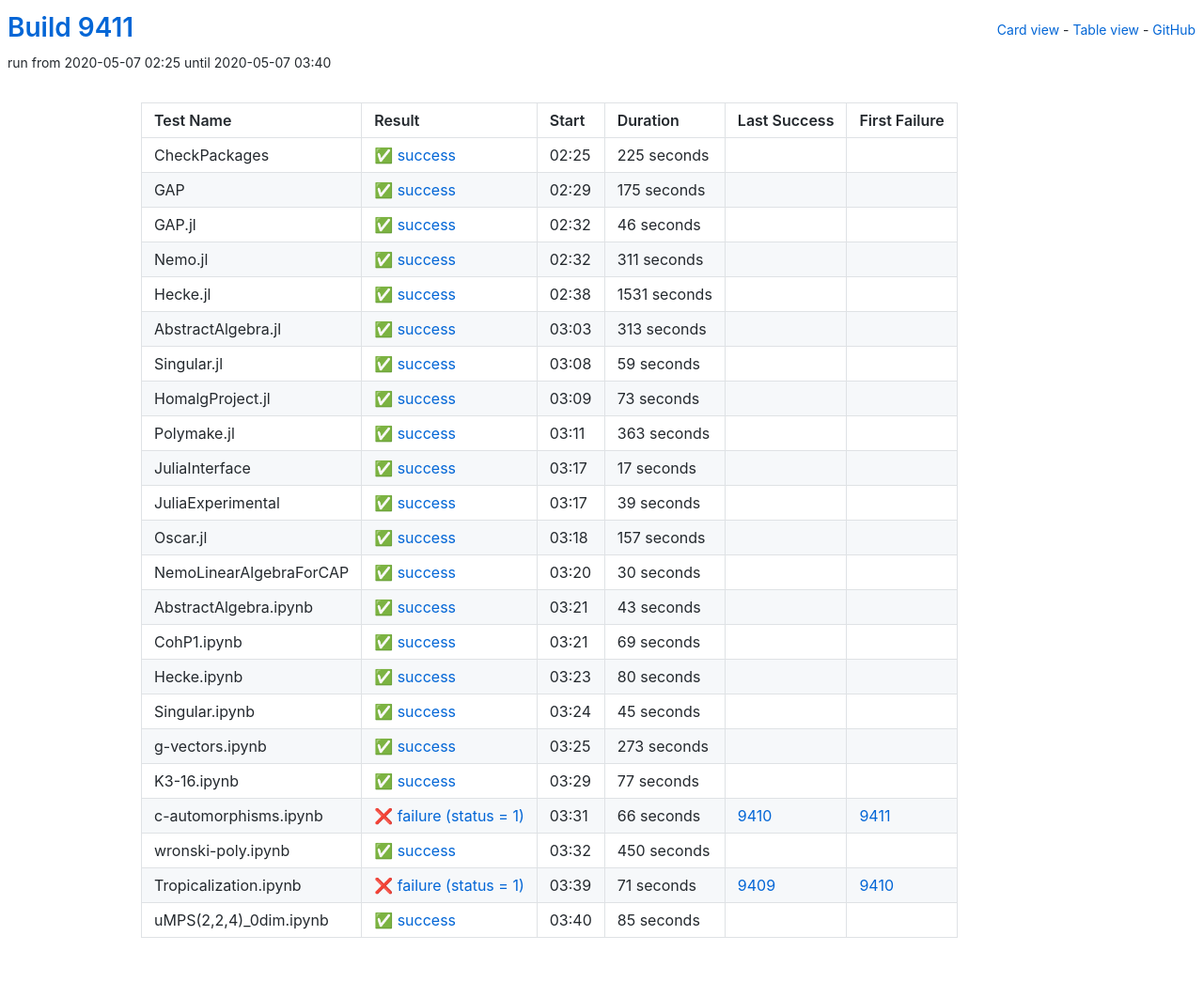
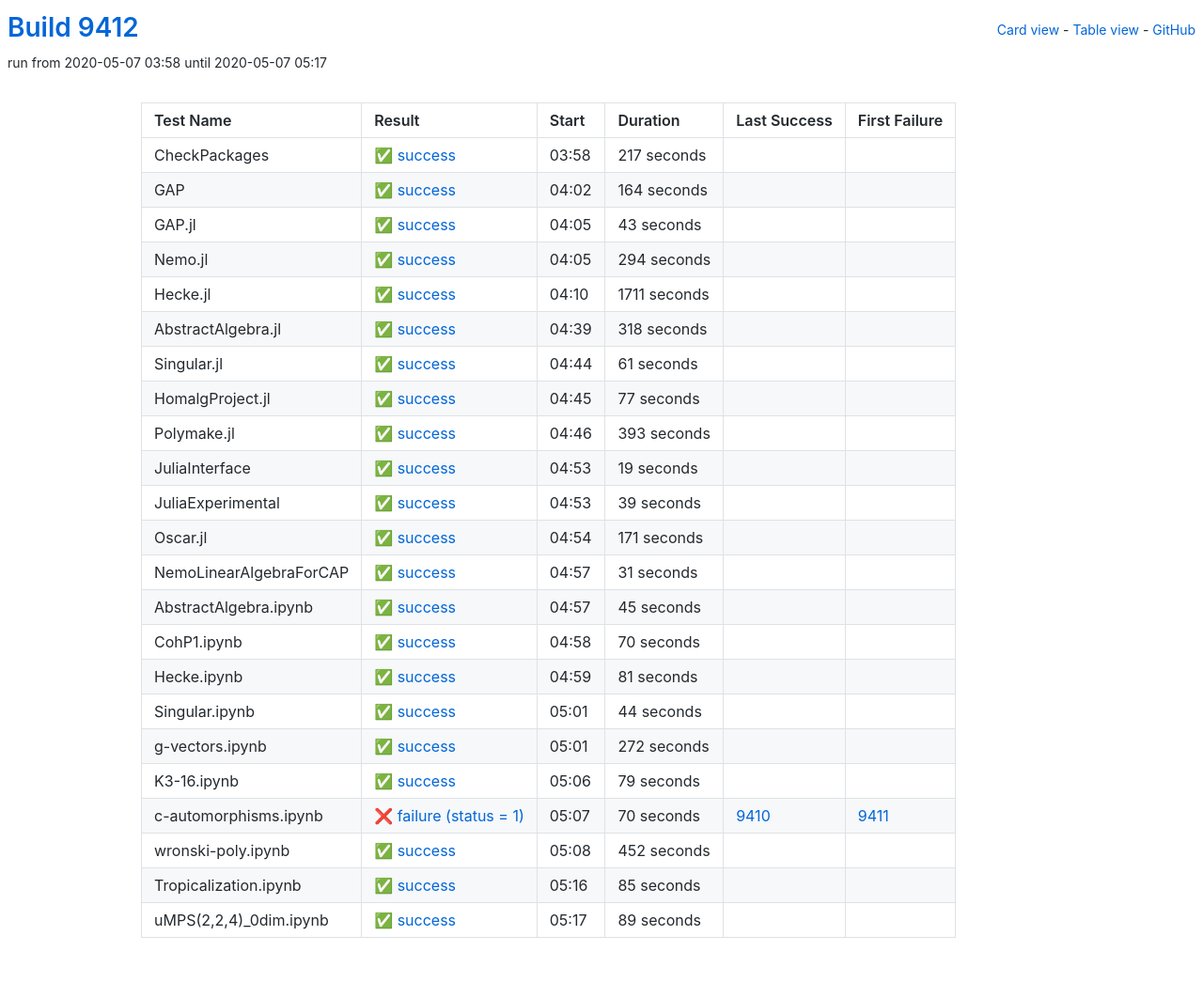
Before and after one commit to oscar-system/oscar-ci-status, a Jekyll site: the page built from table.html, in a window 1280 px wide. Shown: the whole page at 94% size. Built offline with Jekyll 4.4.1, drawn with Linux system fonts in a browser that asks for light colours.

Commit message:
Build 9412

```diff
--- a/_data/ci.yml
+++ b/_data/ci.yml
@@ -1,125 +1,125 @@
-build: 9411
-build_url: https://oscarci.mathematik.uni-kl.de/job/oscar/9411/
+build: 9412
+build_url: https://oscarci.mathematik.uni-kl.de/job/oscar/9412/
 job: oscar
 tests:
-- duration: 225
+- duration: 217
   exitcode: 0
   first_failure: false
   first_failure_url: null
   id: checkpackages
   last_success: false
   last_success_url: null
-  log: https://oscarci.mathematik.uni-kl.de/job/oscar/9411/artifact/logs/build-9411/CheckPackages.log
+  log: https://oscarci.mathematik.uni-kl.de/job/oscar/9412/artifact/logs/build-9412/CheckPackages.log
   name: CheckPackages
-  start: 2020-05-07 02:25
+  start: 2020-05-07 03:58
   status: success
   success: true
-- duration: 175
+- duration: 164
   exitcode: 0
   first_failure: false
   first_failure_url: null
   id: gap
   last_success: false
   last_success_url: null
-  log: https://oscarci.mathematik.uni-kl.de/job/oscar/9411/artifact/logs/build-9411/GAP.log
+  log: https://oscarci.mathematik.uni-kl.de/job/oscar/9412/artifact/logs/build-9412/GAP.log
   name: GAP
-  start: 2020-05-07 02:29
+  start: 2020-05-07 04:02
   status: success
   success: true
-- duration: 46
+- duration: 43
   exitcode: 0
   first_failure: false
   first_failure_url: null
   id: gap-jl
   last_success: false
   last_success_url: null
-  log: https://oscarci.mathematik.uni-kl.de/job/oscar/9411/artifact/logs/build-9411/GAP.jl.log
+  log: https://oscarci.mathematik.uni-kl.de/job/oscar/9412/artifact/logs/build-9412/GAP.jl.log
   name: GAP.jl
-  start: 2020-05-07 02:32
+  start: 2020-05-07 04:05
   status: success
   success: true
-- duration: 311
+- duration: 294
   exitcode: 0
   first_failure: false
   first_failure_url: null
   id: nemo-jl
   last_success: false
   last_success_url: null
-  log: https://oscarci.mathematik.uni-kl.de/job/oscar/9411/artifact/logs/build-9411/Nemo.jl.log
+  log: https://oscarci.mathematik.uni-kl.de/job/oscar/9412/artifact/logs/build-9412/Nemo.jl.log
   name: Nemo.jl
-  start: 2020-05-07 02:32
+  start: 2020-05-07 04:05
   status: success
   success: true
-- duration: 1531
+- duration: 1711
   exitcode: 0
   first_failure: false
   first_failure_url: null
   id: hecke-jl
   last_success: false
   last_success_url: null
-  log: https://oscarci.mathematik.uni-kl.de/job/oscar/9411/artifact/logs/build-9411/Hecke.jl.log
+  log: https://oscarci.mathematik.uni-kl.de/job/oscar/9412/artifact/logs/build-9412/Hecke.jl.log
   name: Hecke.jl
-  start: 2020-05-07 02:38
+  start: 2020-05-07 04:10
   status: success
   success: true
-- duration: 313
+- duration: 318
   exitcode: 0
   first_failure: false
   first_failure_url: null
   id: abstractalgebra-jl
   last_success: false
   last_success_url: null
-  log: https://oscarci.mathematik.uni-kl.de/job/oscar/9411/artifact/logs/build-9411/AbstractAlgebra.jl.log
+  log: https://oscarci.mathematik.uni-kl.de/job/oscar/9412/artifact/logs/build-9412/AbstractAlgebra.jl.log
   name: AbstractAlgebra.jl
-  start: 2020-05-07 03:03
+  start: 2020-05-07 04:39
   status: success
   success: true
-- duration: 59
+- duration: 61
   exitcode: 0
   first_failure: false
   first_failure_url: null
   id: singular-jl
   last_success: false
   last_success_url: null
-  log: https://oscarci.mathematik.uni-kl.de/job/oscar/9411/artifact/logs/build-9411/Singular.jl.log
+  log: https://oscarci.mathematik.uni-kl.de/job/oscar/9412/artifact/logs/build-9412/Singular.jl.log
   name: Singular.jl
-  start: 2020-05-07 03:08
+  start: 2020-05-07 04:44
   status: success
   success: true
-- duration: 73
+- duration: 77
   exitcode: 0
   first_failure: false
   first_failure_url: null
   id: homalgproject-jl
   last_success: false
   last_success_url: null
-  log: https://oscarci.mathematik.uni-kl.de/job/oscar/9411/artifact/logs/build-9411/HomalgProject.jl.log
+  log: https://oscarci.mathematik.uni-kl.de/job/oscar/9412/artifact/logs/build-9412/HomalgProject.jl.log
   name: HomalgProject.jl
-  start: 2020-05-07 03:09
+  start: 2020-05-07 04:45
   status: success
   success: true
-- duration: 363
+- duration: 393
   exitcode: 0
   first_failure: false
   first_failure_url: null
   id: polymake-jl
   last_success: false
   last_success_url: null
-  log: https://oscarci.mathematik.uni-kl.de/job/oscar/9411/artifact/logs/build-9411/Polymake.jl.log
+  log: https://oscarci.mathematik.uni-kl.de/job/oscar/9412/artifact/logs/build-9412/Polymake.jl.log
   name: Polymake.jl
-  start: 2020-05-07 03:11
+  start: 2020-05-07 04:46
   status: success
   success: true
-- duration: 17
+- duration: 19
   exitcode: 0
   first_failure: false
   first_failure_url: null
   id: juliainterface
   last_success: false
   last_success_url: null
-  log: https://oscarci.mathematik.uni-kl.de/job/oscar/9411/artifact/logs/build-9411/JuliaInterface.log
+  log: https://oscarci.mathematik.uni-kl.de/job/oscar/9412/artifact/logs/build-9412/JuliaInterface.log
   name: JuliaInterface
-  start: 2020-05-07 03:17
+  start: 2020-05-07 04:53
   status: success
   success: true
 - duration: 39
@@ -129,152 +129,152 @@
   id: juliaexperimental
   last_success: false
   last_success_url: null
-  log: https://oscarci.mathematik.uni-kl.de/job/oscar/9411/artifact/logs/build-9411/JuliaExperimental.log
+  log: https://oscarci.mathematik.uni-kl.de/job/oscar/9412/artifact/logs/build-9412/JuliaExperimental.log
   name: JuliaExperimental
-  start: 2020-05-07 03:17
+  start: 2020-05-07 04:53
   status: success
   success: true
-- duration: 157
+- duration: 171
   exitcode: 0
   first_failure: false
   first_failure_url: null
   id: oscar-jl
   last_success: false
   last_success_url: null
-  log: https://oscarci.mathematik.uni-kl.de/job/oscar/9411/artifact/logs/build-9411/Oscar.jl.log
+  log: https://oscarci.mathematik.uni-kl.de/job/oscar/9412/artifact/logs/build-9412/Oscar.jl.log
   name: Oscar.jl
-  start: 2020-05-07 03:18
+  start: 2020-05-07 04:54
   status: success
   success: true
-- duration: 30
+- duration: 31
   exitcode: 0
   first_failure: false
   first_failure_url: null
   id: nemolinearalgebraforcap
   last_success: false
   last_success_url: null
-  log: https://oscarci.mathematik.uni-kl.de/job/oscar/9411/artifact/logs/build-9411/NemoLinearAlgebraForCAP.log
+  log: https://oscarci.mathematik.uni-kl.de/job/oscar/9412/artifact/logs/build-9412/NemoLinearAlgebraForCAP.log
   name: NemoLinearAlgebraForCAP
-  start: 2020-05-07 03:20
+  start: 2020-05-07 04:57
   status: success
   success: true
-- duration: 43
+- duration: 45
   exitcode: 0
   first_failure: false
   first_failure_url: null
   id: abstractalgebra-ipynb
   last_success: false
   last_success_url: null
-  log: https://oscarci.mathematik.uni-kl.de/job/oscar/9411/artifact/logs/build-9411/AbstractAlgebra.ipynb.log
+  log: https://oscarci.mathematik.uni-kl.de/job/oscar/9412/artifact/logs/build-9412/AbstractAlgebra.ipynb.log
   name: AbstractAlgebra.ipynb
-  start: 2020-05-07 03:21
+  start: 2020-05-07 04:57
   status: success
   success: true
-- duration: 69
+- duration: 70
   exitcode: 0
   first_failure: false
   first_failure_url: null
   id: cohp1-ipynb
   last_success: false
   last_success_url: null
-  log: https://oscarci.mathematik.uni-kl.de/job/oscar/9411/artifact/logs/build-9411/CohP1.ipynb.log
+  log: https://oscarci.mathematik.uni-kl.de/job/oscar/9412/artifact/logs/build-9412/CohP1.ipynb.log
   name: CohP1.ipynb
-  start: 2020-05-07 03:21
+  start: 2020-05-07 04:58
   status: success
   success: true
-- duration: 80
+- duration: 81
   exitcode: 0
   first_failure: false
   first_failure_url: null
   id: hecke-ipynb
   last_success: false
   last_success_url: null
-  log: https://oscarci.mathematik.uni-kl.de/job/oscar/9411/artifact/logs/build-9411/Hecke.ipynb.log
+  log: https://oscarci.mathematik.uni-kl.de/job/oscar/9412/artifact/logs/build-9412/Hecke.ipynb.log
   name: Hecke.ipynb
-  start: 2020-05-07 03:23
+  start: 2020-05-07 04:59
   status: success
   success: true
-- duration: 45
+- duration: 44
   exitcode: 0
   first_failure: false
   first_failure_url: null
   id: singular-ipynb
   last_success: false
   last_success_url: null
-  log: https://oscarci.mathematik.uni-kl.de/job/oscar/9411/artifact/logs/build-9411/Singular.ipynb.log
+  log: https://oscarci.mathematik.uni-kl.de/job/oscar/9412/artifact/logs/build-9412/Singular.ipynb.log
   name: Singular.ipynb
-  start: 2020-05-07 03:24
+  start: 2020-05-07 05:01
   status: success
   success: true
-- duration: 273
+- duration: 272
   exitcode: 0
   first_failure: false
   first_failure_url: null
   id: g-vectors-ipynb
   last_success: false
   last_success_url: null
-  log: https://oscarci.mathematik.uni-kl.de/job/oscar/9411/artifact/logs/build-9411/g-vectors.ipynb.log
+  log: https://oscarci.mathematik.uni-kl.de/job/oscar/9412/artifact/logs/build-9412/g-vectors.ipynb.log
   name: g-vectors.ipynb
-  start: 2020-05-07 03:25
+  start: 2020-05-07 05:01
   status: success
   success: true
-- duration: 77
+- duration: 79
   exitcode: 0
   first_failure: false
   first_failure_url: null
   id: k3-16-ipynb
   last_success: false
   last_success_url: null
-  log: https://oscarci.mathematik.uni-kl.de/job/oscar/9411/artifact/logs/build-9411/K3-16.ipynb.log
+  log: https://oscarci.mathematik.uni-kl.de/job/oscar/9412/artifact/logs/build-9412/K3-16.ipynb.log
   name: K3-16.ipynb
-  start: 2020-05-07 03:29
+  start: 2020-05-07 05:06
   status: success
   success: true
-- duration: 66
+- duration: 70
   exitcode: 1
   first_failure: 9411
   first_failure_url: https://oscarci.mathematik.uni-kl.de/job/oscar/9411/
   id: c-automorphisms-ipynb
   last_success: 9410
   last_success_url: https://oscarci.mathematik.uni-kl.de/job/oscar/9410/
-  log: https://oscarci.mathematik.uni-kl.de/job/oscar/9411/artifact/logs/build-9411/c-automorphisms.ipynb.log
+  log: https://oscarci.mathematik.uni-kl.de/job/oscar/9412/artifact/logs/build-9412/c-automorphisms.ipynb.log
   name: c-automorphisms.ipynb
-  start: 2020-05-07 03:31
+  start: 2020-05-07 05:07
   status: failure
   success: false
-- duration: 450
+- duration: 452
   exitcode: 0
   first_failure: false
   first_failure_url: null
   id: wronski-poly-ipynb
   last_success: false
   last_success_url: null
-  log: https://oscarci.mathematik.uni-kl.de/job/oscar/9411/artifact/logs/build-9411/wronski-poly.ipynb.log
+  log: https://oscarci.mathematik.uni-kl.de/job/oscar/9412/artifact/logs/build-9412/wronski-poly.ipynb.log
   name: wronski-poly.ipynb
-  start: 2020-05-07 03:32
+  start: 2020-05-07 05:08
   status: success
   success: true
-- duration: 71
-  exitcode: 1
-  first_failure: 9410
-  first_failure_url: https://oscarci.mathematik.uni-kl.de/job/oscar/9410/
+- duration: 85
+  exitcode: 0
+  first_failure: false
+  first_failure_url: null
   id: tropicalization-ipynb
-  last_success: 9409
-  last_success_url: https://oscarci.mathematik.uni-kl.de/job/oscar/9409/
-  log: https://oscarci.mathematik.uni-kl.de/job/oscar/9411/artifact/logs/build-9411/Tropicalization.ipynb.log
+  last_success: false
+  last_success_url: null
+  log: https://oscarci.mathematik.uni-kl.de/job/oscar/9412/artifact/logs/build-9412/Tropicalization.ipynb.log
   name: Tropicalization.ipynb
-  start: 2020-05-07 03:39
-  status: failure
-  success: false
-- duration: 85
+  start: 2020-05-07 05:16
+  status: success
+  success: true
+- duration: 89
   exitcode: 0
   first_failure: false
   first_failure_url: null
   id: umps-2-2-4-0dim-ipynb
   last_success: false
   last_success_url: null
-  log: https://oscarci.mathematik.uni-kl.de/job/oscar/9411/artifact/logs/build-9411/uMPS-2-2-4-_0dim.ipynb.log
+  log: https://oscarci.mathematik.uni-kl.de/job/oscar/9412/artifact/logs/build-9412/uMPS-2-2-4-_0dim.ipynb.log
   name: uMPS(2,2,4)_0dim.ipynb
-  start: 2020-05-07 03:40
+  start: 2020-05-07 05:17
   status: success
   success: true
```
Also changed, not shown: README.md.
